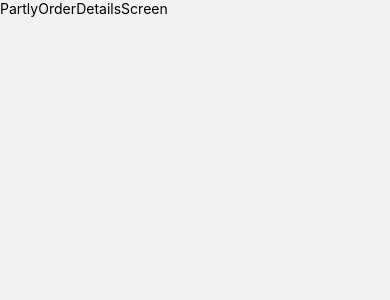
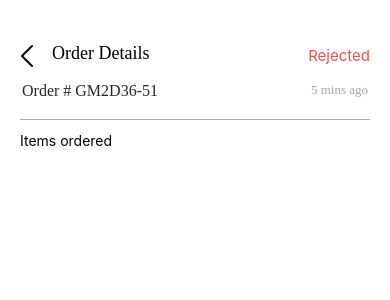
Before and after one commit to mehedirana/Rider_App, a React Native app: screen /PartyOrderScreen in a window 390 px wide. Shown: the top 300 px of the page. Built offline with nearby package versions, Linux system fonts and the light colour scheme.

Commit message:
Delivery partly order details added

```diff
--- a/src/screens/PartlyOrderDetailsScreen.js
+++ b/src/screens/PartlyOrderDetailsScreen.js
@@ -1,12 +1,42 @@
-import { View, Text } from 'react-native'
-import React from 'react'
+import React from 'react';
+import {View, Text, StyleSheet} from 'react-native';
+import HeaderText from '../components/header/HeaderText';
+import {COLORS, FONTS} from '../styles/theme';
 
-const PartlyOrderDetailsScreen =()=> {
+const PartlyOrderDetailsScreen = ({navigation}) => {
   return (
-    <View>
-      <Text>PartlyOrderDetailsScreen</Text>
+    <View style={styles.container}>
+      <View style={{marginHorizontal:10}}>
+        <HeaderText
+          headerText="Order Details"
+          headerRight="Rejected"
+          navigation={navigation}
+        />
+      </View>
+
+      <View
+        style={{
+          flexDirection: 'row',
+          justifyContent: 'space-between',
+          marginHorizontal: 22,
+        }}>
+        <Text style={[{color: COLORS.black}, FONTS.bodyMedium]}>
+          Order # GM2D36-51
+        </Text>
+        <Text style={[{color: COLORS.gray}, FONTS.small]}>5 mins ago</Text>
+      </View>
+
+      <View style={{borderBottomWidth:1, borderColor: COLORS.gray, marginTop:18, marginHorizontal:20}}/>
+      <Text style={{marginTop:12, marginLeft:20}}>Items ordered</Text>
     </View>
-  )
-}
+  );
+};
 
 export default PartlyOrderDetailsScreen;
+
+const styles = StyleSheet.create({
+  container: {
+    backgroundColor: COLORS.whitePure,
+    flex: 1,
+  },
+});
```
